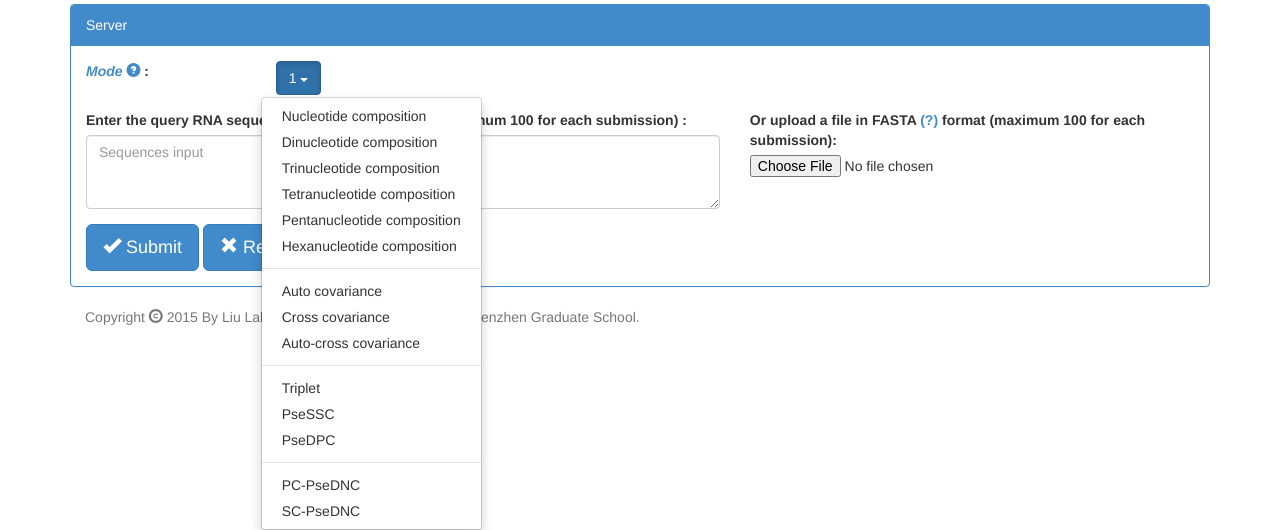
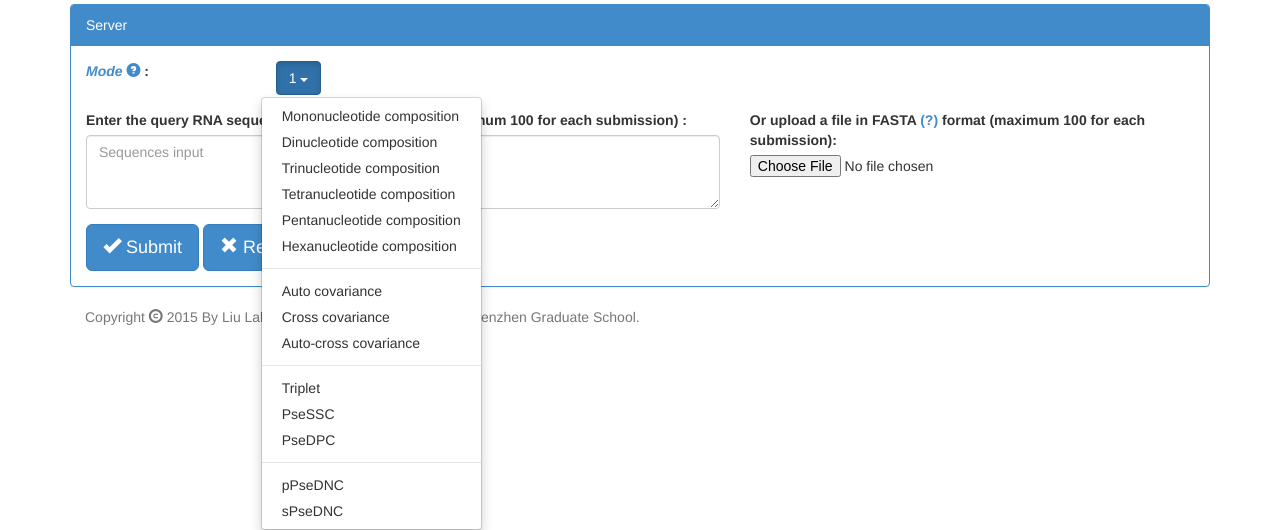
Before and after one commit to liufule12/repRNA_Web, a Flask app: page /RNA/1/ in a window 1280 px wide, after a click that opens the changed part. Shown: the part 338-868 px from the top of the page. Run offline with Flask 2, Linux system fonts and the light colour scheme; some libraries are stand-ins or nearby versions.

Commit message:
change mode Nucleotide, PC-PseDNC and SC-PseDNC name to Mononucleotide, pPseDNC and sPseDNC.

```diff
--- a/webserver/_method.py
+++ b/webserver/_method.py
@@ -39,7 +39,7 @@ def tran_args(form, mode):
     args = {}
 
     # Transform k.
-    if mode == 'Nucleotide composition':
+    if mode == 'Mononucleotide composition':
         args['k'] = 1
     elif mode == 'Dinucleotide composition':
         args['k'] = 2
@@ -208,12 +208,12 @@ def pse_process(method, args, input_file, ind_file, bracket_file, matched_file,
 
         return acc(input_data=open(input_file), k=args['k'], lag=args['lag'],
                    phyche_list=args['props'], extra_index_file=ind_file, alphabet=const.ALPHABET_RNA, theta_type=3)
-    elif method == 'PC-PseDNC':
+    elif method == 'pPseDNC':
         from pseALL.pse import pseknc
 
         return pseknc(input_data=open(input_file), k=args['k'], w=args['w'], lamada=args['lamada'],
                       phyche_list=args['props'], extra_index_file=ind_file, alphabet=const.ALPHABET_RNA)
-    elif method == 'SC-PseDNC':
+    elif method == 'sPseDNC':
         from pseALL.pse import pseknc
 
         return pseknc(input_data=open(input_file), k=args['k'], w=args['w'], lamada=args['lamada'],
--- a/webserver/const.py
+++ b/webserver/const.py
@@ -4,12 +4,12 @@ import os
 
 ARGS = ['rec_data', 'mode', 'k', 'd', 'n', 'lamada', 'lag', 'w']
 
-METHODS_KMER = ['Nucleotide composition', 'Dinucleotide composition', 'Trinucleotide composition',
+METHODS_KMER = ['Mononucleotide composition', 'Dinucleotide composition', 'Trinucleotide composition',
                 'Tetranucleotide composition', 'Pentanucleotide composition', 'Hexanucleotide composition']
-METHODS_PHYCHE_INDEX = ['Auto covariance', 'Cross covariance', 'Auto-cross covariance', 'PC-PseDNC', 'SC-PseDNC']
+METHODS_PHYCHE_INDEX = ['Auto covariance', 'Cross covariance', 'Auto-cross covariance', 'pPseDNC', 'sPseDNC']
 METHODS_LAG = ['Auto covariance', 'Cross covariance', 'Auto-cross covariance']
-METHODS_LAMADA_W = ['PseSSC', 'PseDPC', 'PC-PseDNC', 'SC-PseDNC']
-METHODS_PSE = ['PC-PseDNC', 'SC-PseDNC']
+METHODS_LAMADA_W = ['PseSSC', 'PseDPC', 'pPseDNC', 'sPseDNC']
+METHODS_PSE = ['pPseDNC', 'sPseDNC']
 METHODS_ACC = ['Auto covariance', 'Cross covariance', 'Auto-cross covariance']
 METHODS_STRUCTURE = ['PseSSC', 'PseDPC']
 
--- a/webserver/static/js/myjs.js
+++ b/webserver/static/js/myjs.js
@@ -75,7 +75,7 @@ function formCheckArgs(mode)
         }
 
     // Check parameter λ, w.
-    if (mode == "PseSSC" || mode == "PseDPC" || mode == "PC-PseDNC" || mode == "SC-PseDNC"){
+    if (mode == "PseSSC" || mode == "PseDPC" || mode == "pPseDNC" || mode == "sPseDNC"){
         if (document.myForm.lamada.value == ""){
             alert("Please input the parameter λ!");
             document.myForm.lamada.focus();
@@ -117,7 +117,7 @@ function formCheckArgs(mode)
     }
 
     // Physicochemical properties and index file cannot be both null.
-    if (mode == "Auto covariance" || mode == "Cross covariance" || mode == "Auto-cross covariance" || mode == "PC-PseDNC" || mode == "SC-PseDNC"){
+    if (mode == "Auto covariance" || mode == "Cross covariance" || mode == "Auto-cross covariance" || mode == "pPseDNC" || mode == "sPseDNC"){
         if (document.getElementById("upload_ind").value == ""){
             var checked = false;
             var indices = document.getElementsByTagName("input");
@@ -154,7 +154,7 @@ function formCheckArgs(mode)
 
 
 function setAutoForm(mode){
-    if(mode == "Auto covariance" || mode == "Cross covariance" || mode == "Auto-cross covariance" || mode == "PC-PseDNC" || mode == "SC-PseDNC"){
+    if(mode == "Auto covariance" || mode == "Cross covariance" || mode == "Auto-cross covariance" || mode == "pPseDNC" || mode == "sPseDNC"){
         var indices = document.getElementsByTagName("input");
         for (var i = 0; i < indices.length; i++){
             if (indices[i].type == "checkbox"){
--- a/webserver/templates/RNA.html
+++ b/webserver/templates/RNA.html
@@ -32,7 +32,7 @@
                                 {{ mode }} <span class="caret"></span>
                             </button>
                             <ul class="dropdown-menu" role="menu">
-                                <li><a href="/RNA/Nucleotide composition/">Nucleotide composition</a></li>
+                                <li><a href="/RNA/Mononucleotide composition/">Mononucleotide composition</a></li>
                                 <li><a href="/RNA/Dinucleotide composition/">Dinucleotide composition</a></li>
                                 <li><a href="/RNA/Trinucleotide composition/">Trinucleotide composition</a></li>
                                 <li><a href="/RNA/Tetranucleotide composition/">Tetranucleotide composition</a></li>
@@ -47,8 +47,8 @@
                                 <li><a href="/RNA/PseSSC/">PseSSC</a></li>
                                 <li><a href="/RNA/PseDPC/">PseDPC</a></li>
                                 <li role="presentation" class="divider"></li>
-                                <li><a href="/RNA/PC-PseDNC/">PC-PseDNC</a></li>
-                                <li><a href="/RNA/SC-PseDNC/">SC-PseDNC</a></li>
+                                <li><a href="/RNA/pPseDNC/">pPseDNC</a></li>
+                                <li><a href="/RNA/sPseDNC/">sPseDNC</a></li>
                             </ul>
                         </div>
                     </div>
@@ -115,7 +115,7 @@
                     {% endif %}
 
                     <!-- Parameter: lamada -->
-                    {% if mode == 'PseSSC' or mode == 'PseDPC' or mode == 'PC-PseDNC' or mode == 'SC-PseDNC' %}
+                    {% if mode == 'PseSSC' or mode == 'PseDPC' or mode == 'pPseDNC' or mode == 'sPseDNC' %}
                         <div class="form-group">
                             <label class="col-sm-2 text-left">
                                 {% if mode == 'PseSSC' %}
@@ -137,7 +137,7 @@
                     {% endif %}
 
                     <!-- Parameter: w -->
-                    {% if mode == 'PseSSC' or mode == 'PseDPC' or mode == 'PC-PseDNC' or mode == 'SC-PseDNC' %}
+                    {% if mode == 'PseSSC' or mode == 'PseDPC' or mode == 'pPseDNC' or mode == 'sPseDNC' %}
                         <div class="form-group">
                             <label class="col-sm-2 text-left">
                                 {% if mode == 'PseSSC' or mode == 'PseDPC' %}
@@ -157,7 +157,7 @@
                     {% endif %}
 
                     <!-- Parameter: phyche_index -->
-                    {% if mode == 'Auto covariance' or mode == 'Cross covariance' or mode == 'Auto-cross covariance' or mode == 'PC-PseDNC' or mode == 'SC-PseDNC' %}
+                    {% if mode == 'Auto covariance' or mode == 'Cross covariance' or mode == 'Auto-cross covariance' or mode == 'pPseDNC' or mode == 'sPseDNC' %}
                         <div class="form-group">
                             <label class="col-sm-1 text-left"><em>Physicochemical properties</em>:</label>
                             <div class="col-sm-offset-1 col-sm-10 table-responsive">
--- a/webserver/templates/result.html
+++ b/webserver/templates/result.html
@@ -182,7 +182,7 @@
                                             <tr>
                                         {% endif %}
                                         {% if 'lamada' in args %}
-                                            {% if mode == 'PC-PseDNC' or mode == 'SC-PseDNC' or mode == 'PseSSC' or mode == 'PseDPC' %}
+                                            {% if mode == 'pPseDNC' or mode == 'sPseDNC' or mode == 'PseSSC' or mode == 'PseDPC' %}
                                                 {% if loop.index0 >= (vec|length) - args['lamada'] %}
                                                     <td><strong>{{ _res }}</strong></td>
                                                 {% else %}
--- a/webserver/templates/visualization.html
+++ b/webserver/templates/visualization.html
@@ -49,7 +49,7 @@
                             <tr>
                         {% endif %}
                         {% if 'lamada' in args %}
-                            {% if args['mode'] == 'PC-PseDNC' or args['mode'] == 'SC-PseDNC' or args['mode'] == 'PseSSC' or args['mode'] == 'PseDPC' %}
+                            {% if args['mode'] == 'pPseDNC' or args['mode'] == 'sPseDNC' or args['mode'] == 'PseSSC' or args['mode'] == 'PseDPC' %}
                                 {% if loop.index0 >= (vec|length) - args['lamada']  %}
                                     <td><strong>{{ _res }}</strong></td>
                                 {% else %}
```
